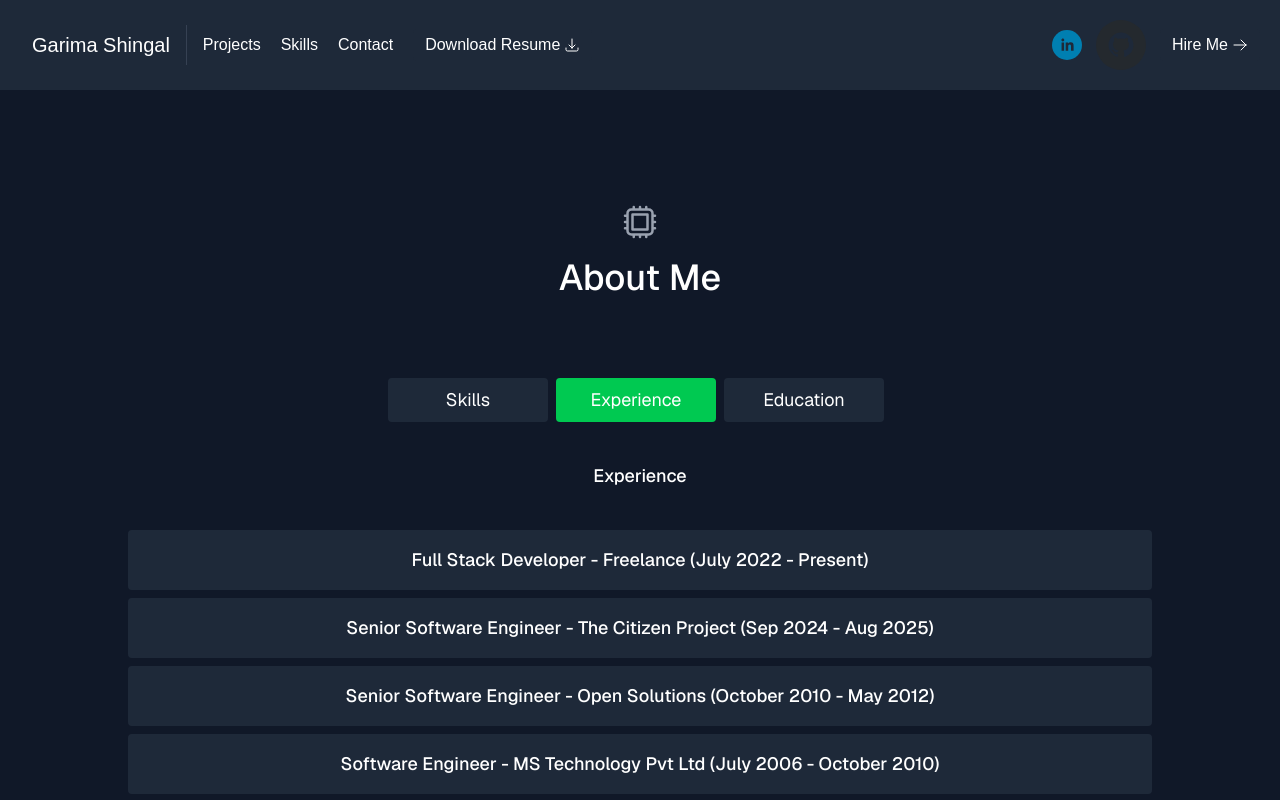
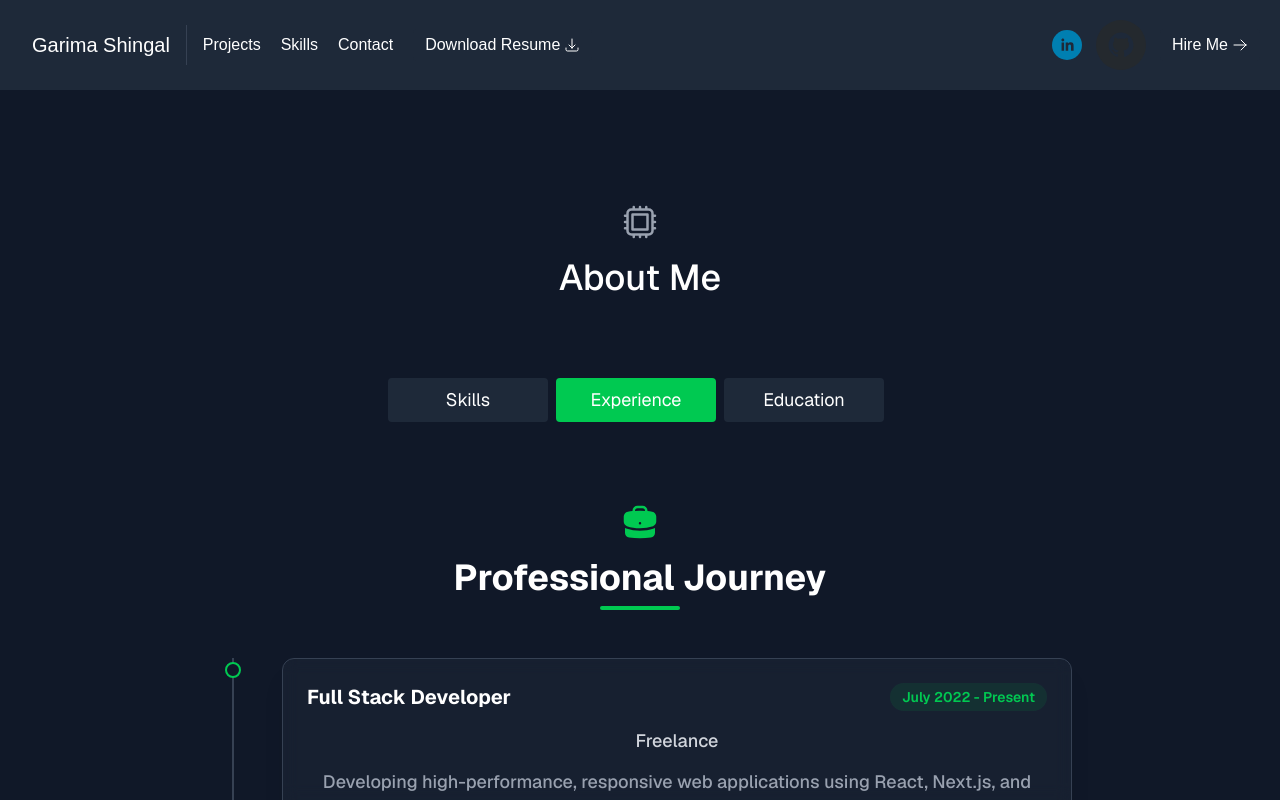
Before and after one commit to garimashingal/modern-portfolio, a Next.js app: page / in a window 1280 px wide. Both pictures are taken after a click on the button "Experience". Shown: the part 580-1380 px from the top of the page. Built offline with nearby package versions, Linux system fonts and the light colour scheme.

Commit message:
modified the skills section

```diff
--- a/components/EducationTab.tsx
+++ b/components/EducationTab.tsx
@@ -1,15 +1,23 @@
 import { education } from "../data";
+import { AcademicCapIcon } from "@heroicons/react/24/solid";
 
 export default function EducationTab() {
   return (
-    <>
-      <h2>Education & Certification</h2>
+    <div className="px-4 max-w-4xl mx-auto">
+      <div className="flex flex-col items-center mb-12">
+        <AcademicCapIcon className="w-10 h-10 text-green-500 mb-4" />
+        <h2 className="text-3xl sm:text-4xl font-bold text-white title-font">
+          Education & Certification
+        </h2>
+        <div className="h-1 w-20 bg-green-500 rounded mt-2"></div>
+      </div>
+
       <div className="flex mx-auto lg:w-4/5 sm:w-auto mt-10 items-center justify-center flex-col">
         {education.map((edu) => {
           return (
             <div
               key={edu}
-              className="w-full text-center mx-10 mb-2 flex rounded bg-gray-800 p-4 h-full "
+              className="w-full text-center mx-10 mb-2 flex rounded bg-gray-800 p-4 h-full"
             >
               <span className="text-white title-font font-medium w-full">
                 {edu}
@@ -18,6 +26,6 @@ export default function EducationTab() {
           );
         })}
       </div>
-    </>
+    </div>
   );
 }
--- a/components/ExperienceTab.tsx
+++ b/components/ExperienceTab.tsx
@@ -1,23 +1,46 @@
 import { experience } from "../data";
+import { BriefcaseIcon } from "@heroicons/react/24/solid";
 
 export default function ExperienceTab() {
   return (
-    <>
-      <h2>Experience</h2>
-      <div className="flex mx-auto lg:w-4/5 sm:w-auto mt-10 items-center justify-center flex-col">
-        {experience.map((exp) => {
+    <div className="px-4 max-w-4xl mx-auto">
+      <div className="flex flex-col items-center mb-12">
+        <BriefcaseIcon className="w-10 h-10 text-green-500 mb-4" />
+        <h2 className="text-3xl sm:text-4xl font-bold text-white title-font">
+          Professional Journey
+        </h2>
+        <div className="h-1 w-20 bg-green-500 rounded mt-2"></div>
+      </div>
+
+      <div className="relative border-l-2 border-gray-700 ml-4 sm:ml-6 space-y-12">
+        {experience.map((exp, index) => {
           return (
-            <div
-              key={exp}
-              className="w-full text-center mx-10 mb-2 flex rounded bg-gray-800 p-4 h-full "
-            >
-              <span className="text-white title-font font-medium w-full">
-                {exp}
-              </span>
+            <div key={index} className="relative pl-8 sm:pl-12 group">
+              {/* Timeline Dot */}
+              <div className="absolute -left-[9px] top-1 w-4 h-4 rounded-full bg-gray-900 border-2 border-green-500 group-hover:scale-125 transition-transform duration-300"></div>
+
+              <div className="bg-gray-800/50 backdrop-blur-sm p-6 rounded-xl border border-gray-700 hover:border-green-500/50 transition-all duration-300 shadow-xl">
+                <div className="flex flex-col sm:flex-row sm:items-center sm:justify-between mb-4">
+                  <h3 className="text-xl font-bold text-white group-hover:text-green-400 transition-colors">
+                    {exp.role}
+                  </h3>
+                  <span className="text-sm font-semibold text-green-500 bg-green-500/10 px-3 py-1 rounded-full mt-2 sm:mt-0 inline-block w-fit">
+                    {exp.duration}
+                  </span>
+                </div>
+
+                <h4 className="text-lg font-medium text-gray-300 mb-3">
+                  {exp.company}
+                </h4>
+
+                <p className="text-gray-400 leading-relaxed">
+                  {exp.description}
+                </p>
+              </div>
             </div>
           );
         })}
       </div>
-    </>
+    </div>
   );
 }
--- a/components/SkillsTab.tsx
+++ b/components/SkillsTab.tsx
@@ -1,6 +1,7 @@
 // import { CheckBadgeIcon } from "@heroicons/react/24/outline";
 
 import { useState } from "react";
+import { CpuChipIcon } from "@heroicons/react/24/solid";
 import FrontendSkills from "./FrontendSkills";
 import BackendSkills from "./BackendSkills";
 import Tools from "./Tools";
@@ -37,9 +38,15 @@ export default function SkillsTab() {
         </button>
       </div>
 
-      <div id="tabs-content" className=" text-lg font-medium text-white mt-10">
+      <div id="tabs-content" className=" text-lg font-medium text-white mt-20">
         <div className={toggleTab === 1 ? " " : "hidden"}>
-          <h2>Skills</h2>
+          <div className="flex flex-col items-center mb-12">
+            <CpuChipIcon className="w-10 h-10 text-green-500 mb-4" />
+            <h2 className="text-3xl sm:text-4xl font-bold text-white title-font">
+              Technical Expertise
+            </h2>
+            <div className="h-1 w-20 bg-green-500 rounded mt-2"></div>
+          </div>
           <div className="flex flex-col sm:flex-row items-center sm:items-start justify-evenly w-full sm:w-auto mt-10 space-y-12 sm:space-y-0">
             <FrontendSkills />
             <BackendSkills />
--- a/data.js
+++ b/data.js
@@ -133,8 +133,32 @@ export const education = [
 ];
 
 export const experience = [
-  "Full Stack Developer - Freelance (July 2022 - Present)",
-  "Senior Software Engineer - The Citizen Project (Sep 2024 - Aug 2025)",
-  "Senior Software Engineer - Open Solutions (October 2010 - May 2012)",
-  "Software Engineer - MS Technology Pvt Ltd (July 2006 - October 2010)",
+  {
+    role: "Full Stack Developer",
+    company: "Freelance",
+    duration: "July 2022 - Present",
+    description:
+      "Developing high-performance, responsive web applications using React, Next.js, and Node.js for global clients. Specialized in building custom business solutions and e-learning platforms.",
+  },
+  {
+    role: "Senior Software Engineer",
+    company: "The Citizen Project",
+    duration: "Sep 2024 - Aug 2025",
+    description:
+      "Led full-stack engineering initiatives aimed at enhancing social engagement platforms. Architected scalable database solutions and mentored junior developers.",
+  },
+  {
+    role: "Senior Software Engineer",
+    company: "Open Solutions Software Services",
+    duration: "October 2010 - May 2012",
+    description:
+      "Managed development of enterprise software systems, focusing on performance optimization and robust backend services. Implemented core features for mission-critical applications.",
+  },
+  {
+    role: "Software Engineer",
+    company: "MS Technology Pvt Ltd",
+    duration: "July 2006 - October 2010",
+    description:
+      "Contributed to large-scale system architectures and maintained complex enterprise applications. Collaborated in cross-functional teams to deliver high-quality software solutions.",
+  },
 ];
```
